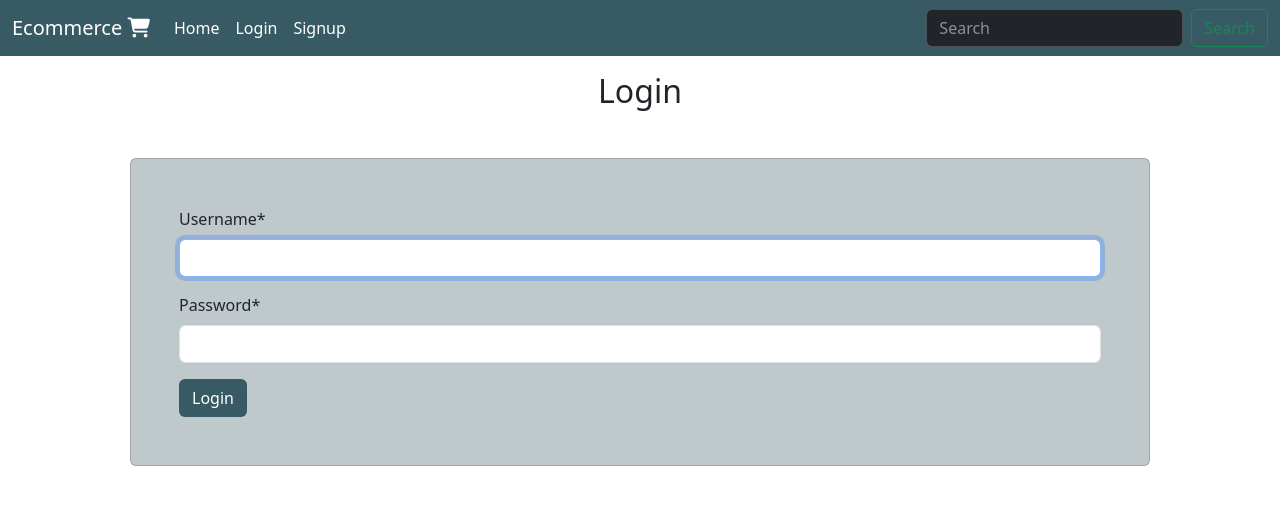
After one commit to AmnaLaghari/ecommerece, a Django app: page /users/login/ in a window 1280 px wide. The commit adds this page. Shown: the top 505 px of the page. Run offline with Django 4.2, Linux system fonts and the light colour scheme; some libraries are stand-ins or nearby versions.

Commit message:
login/logout functionality implemented

```diff
--- /dev/null
+++ b/customusers/templates/registration/login.html
@@ -0,0 +1,15 @@
+{% extends 'base.html' %}
+{% load crispy_forms_tags %}
+
+{% block title %}Login{% endblock %}
+
+{% block content %}
+  <h2 class="text-center mt-3">Login</h2>
+  <div class="card m-5 p-5 card-color">
+    <form method="post">
+      {% csrf_token %}
+      {{ form|crispy }}
+      <button type="submit" class="btn btn-submit">Login</button>
+    </form>
+  </div>
+{% endblock %}
--- a/customusers/urls.py
+++ b/customusers/urls.py
@@ -1,6 +1,7 @@
 from django.urls import path
 from .import views
 from .views.signup import SignUpView
+from django.contrib.auth import views as auth_views
 
 urlpatterns = [
     path('signup/', SignUpView.as_view(), name="signup"),
--- a/customusers/views/signup.py
+++ b/customusers/views/signup.py
@@ -6,4 +6,4 @@ from customusers.forms import SignUpForm
 class SignUpView(CreateView):
     form_class = SignUpForm
     success_url = reverse_lazy("login")
-    template_name = "signup.html"
+    template_name = "registration/signup.html"
--- a/ecommerce/settings.py
+++ b/ecommerce/settings.py
@@ -133,3 +133,5 @@ STATICFILES_DIRS = [
 ]
 CRISPY_ALLOWED_TEMPLATE_PACKS = "bootstrap5"
 CRISPY_TEMPLATE_PACK = "bootstrap5"
+LOGIN_REDIRECT_URL = "home"
+LOGOUT_REDIRECT_URL = "home"
--- a/ecommerce/urls.py
+++ b/ecommerce/urls.py
@@ -20,5 +20,6 @@ from customusers.views import home
 urlpatterns = [
     path('admin/', admin.site.urls),
     path('user/', include("customusers.urls")),
+    path("users/", include("django.contrib.auth.urls")),
     path('', home.home, name='home')
 ]
--- a/templates/navbar.html
+++ b/templates/navbar.html
@@ -9,15 +9,18 @@
           <li class="nav-item">
             <a class="nav-link active" aria-current="page" href="{% url 'home' %}">Home</a>
           </li>
+          {% if user.is_authenticated%}
           <li class="nav-item">
-            <a class="nav-link active" aria-current="page" href="{% url 'signup' %}">Login</a>
+            <a class="nav-link active" aria-current="page" href="{% url 'logout' %}">logout</a>
+          </li>
+          {% else %}
+          <li class="nav-item">
+            <a class="nav-link active" aria-current="page" href="{% url 'login' %}">Login</a>
           </li>
           <li class="nav-item">
             <a class="nav-link active" aria-current="page" href="{% url 'signup' %}">Signup</a>
           </li>
-          <li class="nav-item">
-            <a class="nav-link active" aria-current="page" href="{% url 'signup' %}">logout</a>
-          </li>
+          {% endif %}
         </ul>
         <form class="d-flex" role="search">
           <input class="form-control me-2" type="search" placeholder="Search" aria-label="Search">
```
Also changed, not shown: customusers/templates/registration/logged_out.html (added, +9 -0 lines), customusers/templates/registration/signup.html (renamed from customusers/templates/signup.html).
